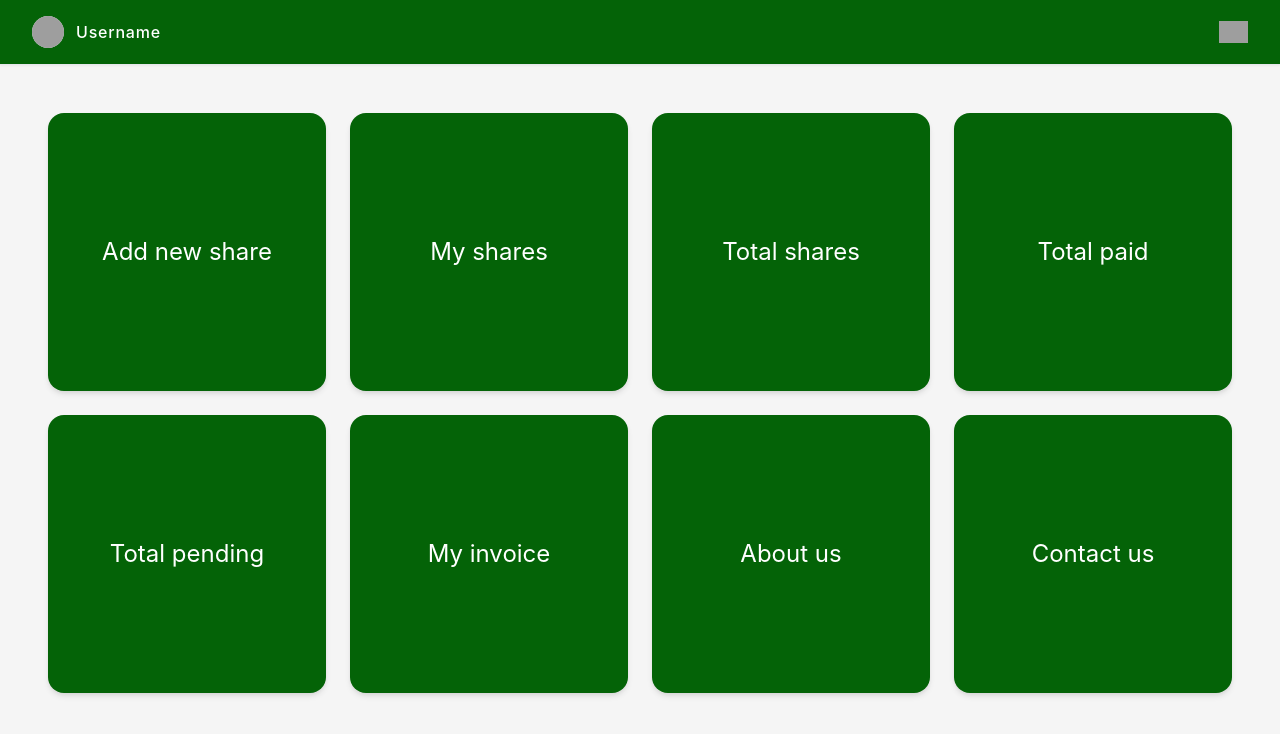
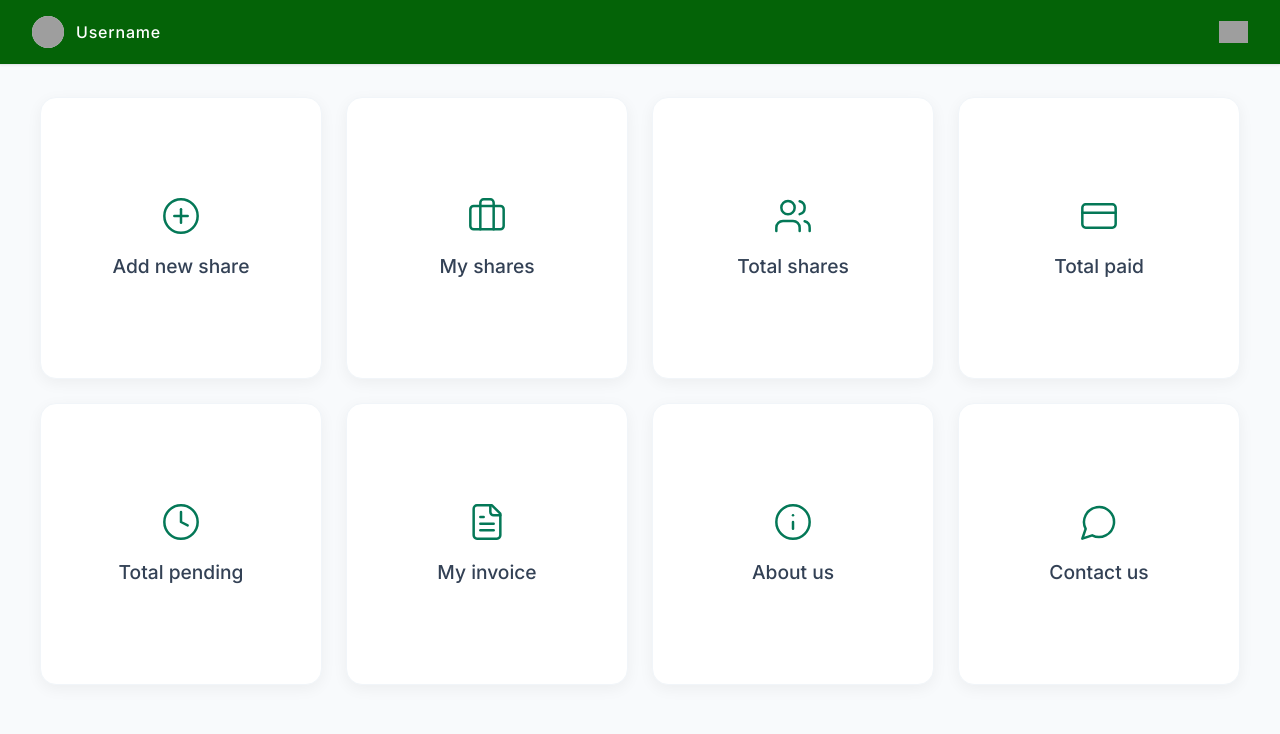
Before and after one commit to aztrix-codes/kurbani, a Next.js app: page /user in a window 1280 px wide. Shown: the top 734 px of the page. Built offline with nearby package versions, Linux system fonts and the light colour scheme; grey boxes are pictures that could not be loaded.

Commit message:
minor changes

```diff
--- a/src/app/user/layout.css
+++ b/src/app/user/layout.css
@@ -63,7 +63,7 @@
           .dashboard-main {
             flex: 1;
             width: 100%;
-            background-color: whitesmoke;
+            background-color: #f8fafc;
           }
 
           @media (max-width: 768px) {
--- a/src/app/user/my-shares/style.css
+++ b/src/app/user/my-shares/style.css
@@ -1,5 +1,5 @@
 .fixed-color-theme {
-background-color: whitesmoke;
+background-color: #f8fafc;
 color: #333333;
 }
 
--- a/src/app/user/new-share/style.css
+++ b/src/app/user/new-share/style.css
@@ -1,7 +1,7 @@
 :root {
   --primary-color: #046307;
   --primary-hover: #034c05;
-  --bg-color: whitesmoke;
+  --bg-color: #f8fafc;
   --card-bg: #f0fff2;
   --text-color: #374151;
   --text-light: #6b7280;
--- a/src/app/user/page.js
+++ b/src/app/user/page.js
@@ -1,37 +1,31 @@
 'use client'
 import React from "react";
+import { Briefcase, PlusCircle, CreditCard, Clock, FileText, Users, MessageCircle, Info } from "lucide-react";
 import "./userPage.css";
 
 function Page() {
-
+  const menuItems = [
+    { title: "Add new share", icon: <PlusCircle className="tile-icon" /> },
+    { title: "My shares", icon: <Briefcase className="tile-icon" /> },
+    { title: "Total shares", icon: <Users className="tile-icon" /> },
+    { title: "Total paid", icon: <CreditCard className="tile-icon" /> },
+    { title: "Total pending", icon: <Clock className="tile-icon" /> },
+    { title: "My invoice", icon: <FileText className="tile-icon" /> },
+    { title: "About us", icon: <Info className="tile-icon" /> },
+    { title: "Contact us", icon: <MessageCircle className="tile-icon" /> }
+  ];
 
   return (
     <div className="page-container">
+      {/* <h1 className="page-title">Dashboard</h1> */}
+
       <div className="tiles-grid">
-          <div  className="tile">
-            <h3 className="tile-title">Add new share</h3>
+        {menuItems.map((item, index) => (
+          <div key={index} className="tile">
+            {item.icon}
+            <h3 className="tile-title">{item.title}</h3>
           </div>
-          <div  className="tile">
-            <h3 className="tile-title">My shares</h3>
-          </div>
-          <div  className="tile">
-            <h3 className="tile-title">Total shares</h3>
-          </div>
-          <div  className="tile">
-            <h3 className="tile-title">Total paid</h3>
-          </div>
-          <div  className="tile">
-            <h3 className="tile-title">Total pending</h3>
-          </div>
-          <div  className="tile">
-            <h3 className="tile-title">My invoice</h3>
-          </div>
-          <div  className="tile">
-            <h3 className="tile-title">About us</h3>
-          </div>
-          <div  className="tile">
-            <h3 className="tile-title">Contact us</h3>
-          </div>
+        ))}
       </div>
     </div>
   );
--- a/src/app/user/userPage.css
+++ b/src/app/user/userPage.css
@@ -1,10 +1,18 @@
+@import url('https://fonts.googleapis.com/css2?family=Inter:wght@300;400;500;600&display=swap');
 
 .page-container {
-  padding: 1rem;
   max-height: 100vh;
-  background-color: whitesmoke;
-  padding: 3rem;
-  overflow-y: hidden;
+  background-color: #f8fafc;
+  padding: 2rem;
+  font-family: 'Inter', sans-serif;
+}
+
+.page-title {
+  font-size: 2rem;
+  font-weight: 600;
+  color: #1e293b;
+  margin-bottom: 2rem;
+  padding-left: 0.5rem;
 }
 
 .tiles-grid {
@@ -20,24 +28,36 @@
   flex-direction: column;
   align-items: center;
   justify-content: center;
-  background: #046307;
-  padding: 1.5rem;
+  background: #ffffff;
+  padding: 2rem;
   border-radius: 1rem;
-  box-shadow: 0 4px 6px -1px rgba(0, 0, 0, 0.1), 0 2px 4px -1px rgba(0, 0, 0, 0.06);
+  box-shadow: 0 4px 15px rgba(0, 0, 0, 0.05);
   cursor: pointer;
   aspect-ratio: 1/1;
+  transition: all 0.3s ease;
+  border: 1px solid #f1f5f9;
+}
+
+.tile:hover {
+  transform: translateY(-5px);
+  box-shadow: 0 10px 25px rgba(0, 0, 0, 0.1);
+  border-color: #e2e8f0;
 }
 
 .tile-icon {
-  font-size: 2.5rem;
-  margin-bottom: 0.75rem;
+  color: #047857;
+  stroke-width: 1.5;
+  width: 2.5rem;
+  height: 2.5rem;
+  margin-bottom: 1rem;
 }
 
 .tile-title {
-  font-size: 1.5rem;
-  font-weight: 400;
-  color: #fff;
+  font-size: 1.2rem;
+  font-weight: 500;
+  color: #334155;
   text-align: center;
+  margin: 0;
 }
 
 /* Mobile (2 columns) */
@@ -46,10 +66,21 @@
     grid-template-columns: repeat(2, 1fr);
   }
   .page-container {
-    padding: 1.3rem;
+    padding: 1.5rem;
+  }
+  .page-title {
+    font-size: 1.5rem;
+    margin-bottom: 1.5rem;
+  }
+  .tile {
+    padding: 1.5rem;
   }
   .tile-title {
-    font-size: 1.2rem;
+    font-size: 1rem;
+  }
+  .tile-icon {
+    width: 2rem;
+    height: 2rem;
   }
 }
 
```
